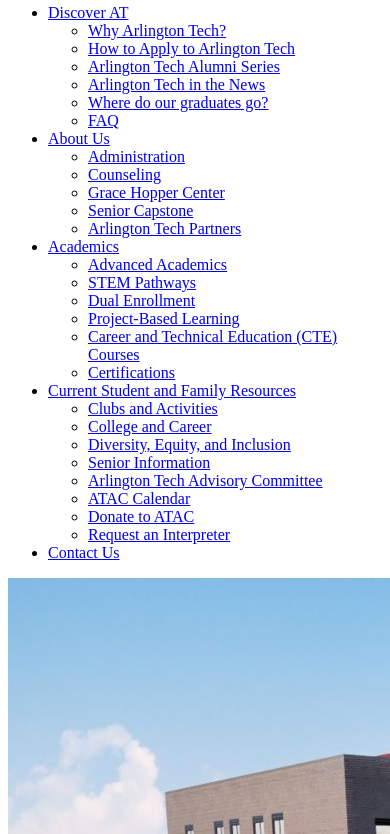
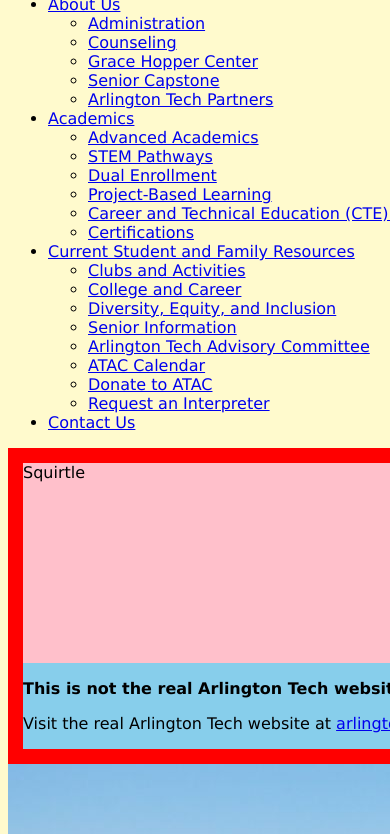
Before and after one commit to arezkiguendez6-crypto/arezkiguendez6-crypto.github.io, a plain HTML site: page projects/zen_garden/index.html in a window 390 px wide. Shown: the part 510-1344 px from the top of the page. Drawn offline with Linux system fonts and the light colour scheme.

Commit message:
did first day of work

```diff
--- a/projects/zen_garden/style.css
+++ b/projects/zen_garden/style.css
@@ -1,7 +1,63 @@
 /*
   ITD110 Zen Garden Project
-  Your name:
-  Your design concept (one sentence):
+  Your name:Arezki G
+  Your design concept (one sentence):This page is designed to look appealing and
+  showcase the different events by making the images in like a cards format
+  stacked upone eachother
 
   All of your CSS goes in this file.
 */
+
+body{
+    background-color: LemonChiffon;
+}
+
+body{
+    font-family: 'Atkinson Hyperlegible', Verdana, sans-serif
+}
+#disclaimer{
+    background-color:skyblue;
+    border: 15px red solid;
+}
+#disclaimer::before{
+    display:block;
+    content:"Squirtle";
+    height:200px;
+    background-color:pink;
+}
+/* These rules always apply */
+body {
+    font-size: 1.25rem;
+}
+
+/* These rules only apply when the screen is 600px wide or less */
+@media (max-width: 600px) {
+    body {
+        font-size: 1rem;
+    }
+}
+body {
+    display: grid;
+    grid:
+        "head head" auto
+        "header header" auto
+        "menu main" 1fr
+        "foot foot" auto
+        / 200px 1fr;
+}
+header { grid-area: head; }
+nav    { grid-area: menu; }
+main   { grid-area: main; }
+footer { grid-area: foot; }
+
+/* On small screens: one column, with everything stacked */
+@media (max-width: 600px) {
+    body {
+        grid:
+            "head" auto
+            "menu" auto
+            "main" 1fr
+            "foot" auto
+            / 1fr;
+    }
+}
```
